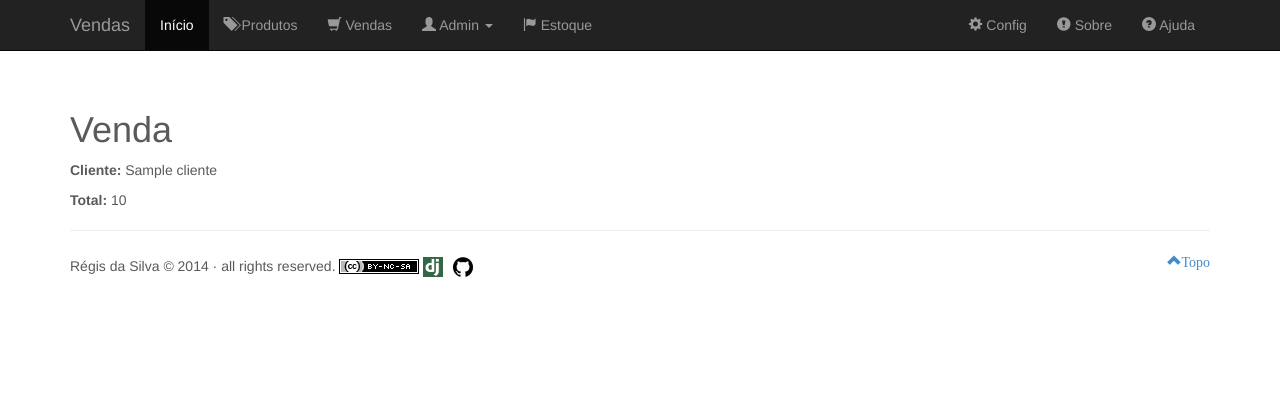
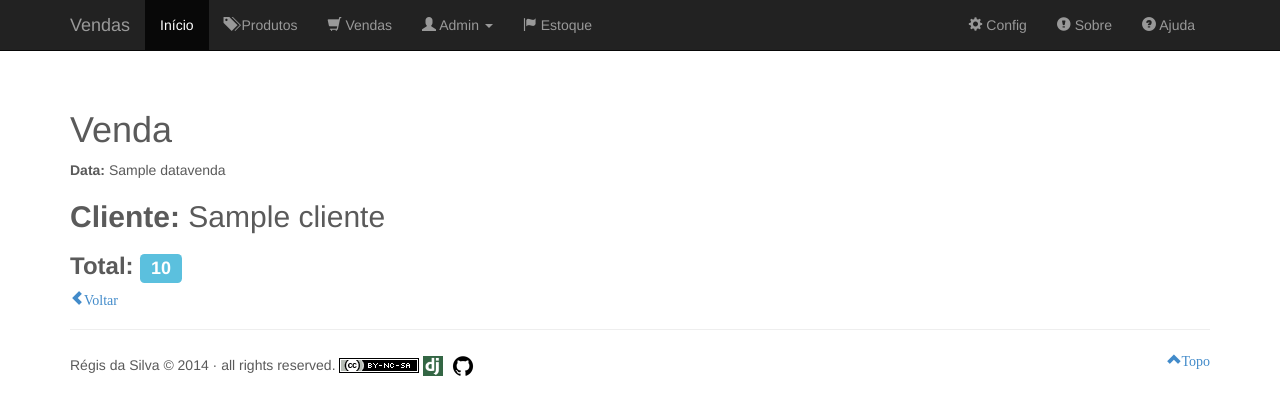
Before and after one commit to rg3915/vendas, a Django app: template vendas_project/vendas/templates/sale_detail.html in a window 1280 px wide. Shown: the top 415 px of the page. Run offline with Django 3.2, Linux system fonts and the light colour scheme; the template is opened without the code that fills it: most values are stand-ins (such as "Sample title", 1, 10 or a date in 2020); some libraries are stand-ins or nearby versions.

Commit message:
sale detail html final

```diff
--- a/vendas_project/vendas/templates/sale_detail.html
+++ b/vendas_project/vendas/templates/sale_detail.html
@@ -4,8 +4,12 @@
 	<h1>Venda</h1>
 
 	<div>
-		<p><b>Cliente:</b> {{ sale.cliente }}</p>
-		<p><b>Total:</b> {{ sale.total }}</p>
+		<p><b>Data:</b> {{ sale.datavenda }}</p>
+		<h2><b>Cliente:</b> {{ sale.cliente }}</h2>
+		<h3><b>Total:</b> <span class="label label-info">{{ sale.total }}</span></h3>
+		<p>
+			<a href="{% url 'sale_list' %}"><span class="glyphicon glyphicon-chevron-left">Voltar</span></a>
+		</p>
 	</div>
 
 {% endblock content %}
```
